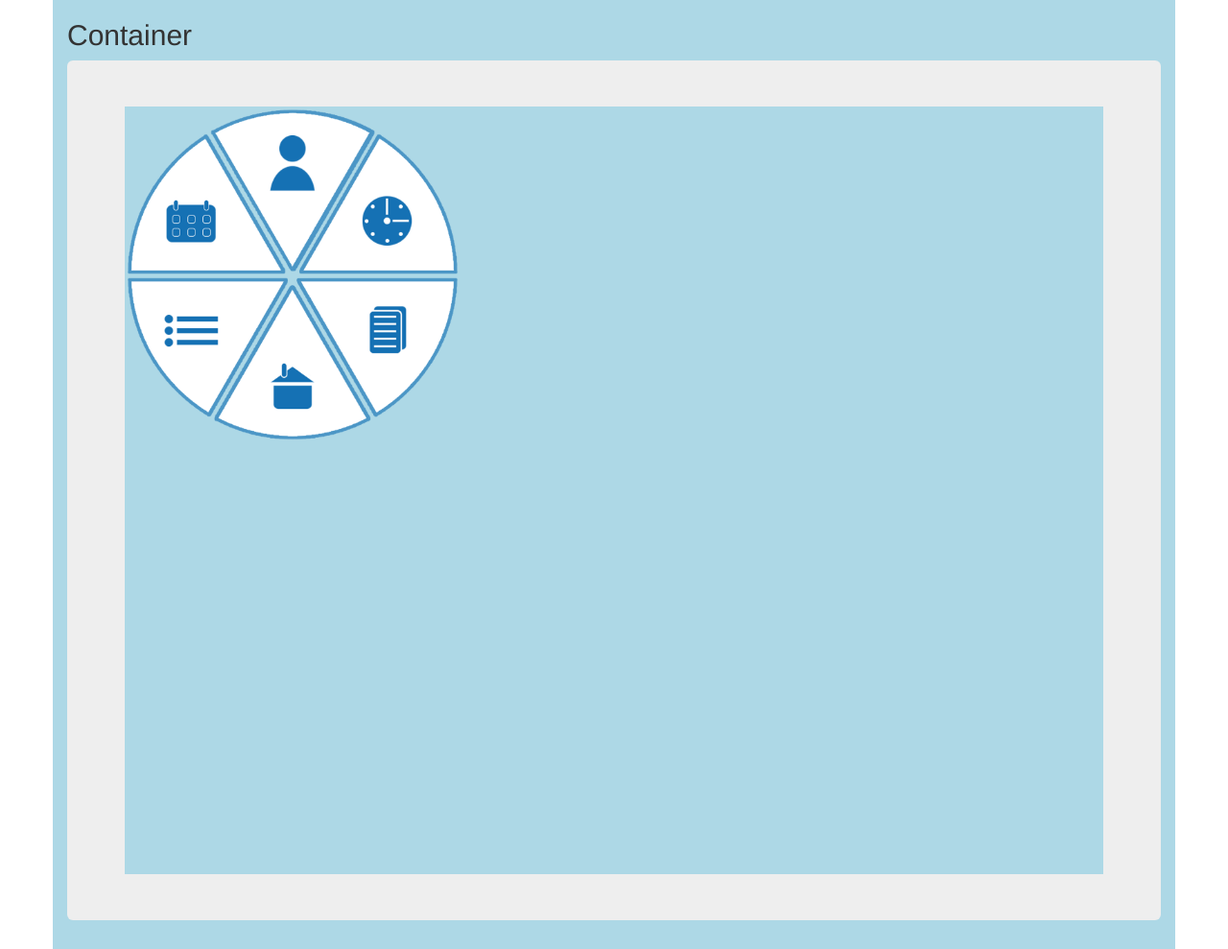
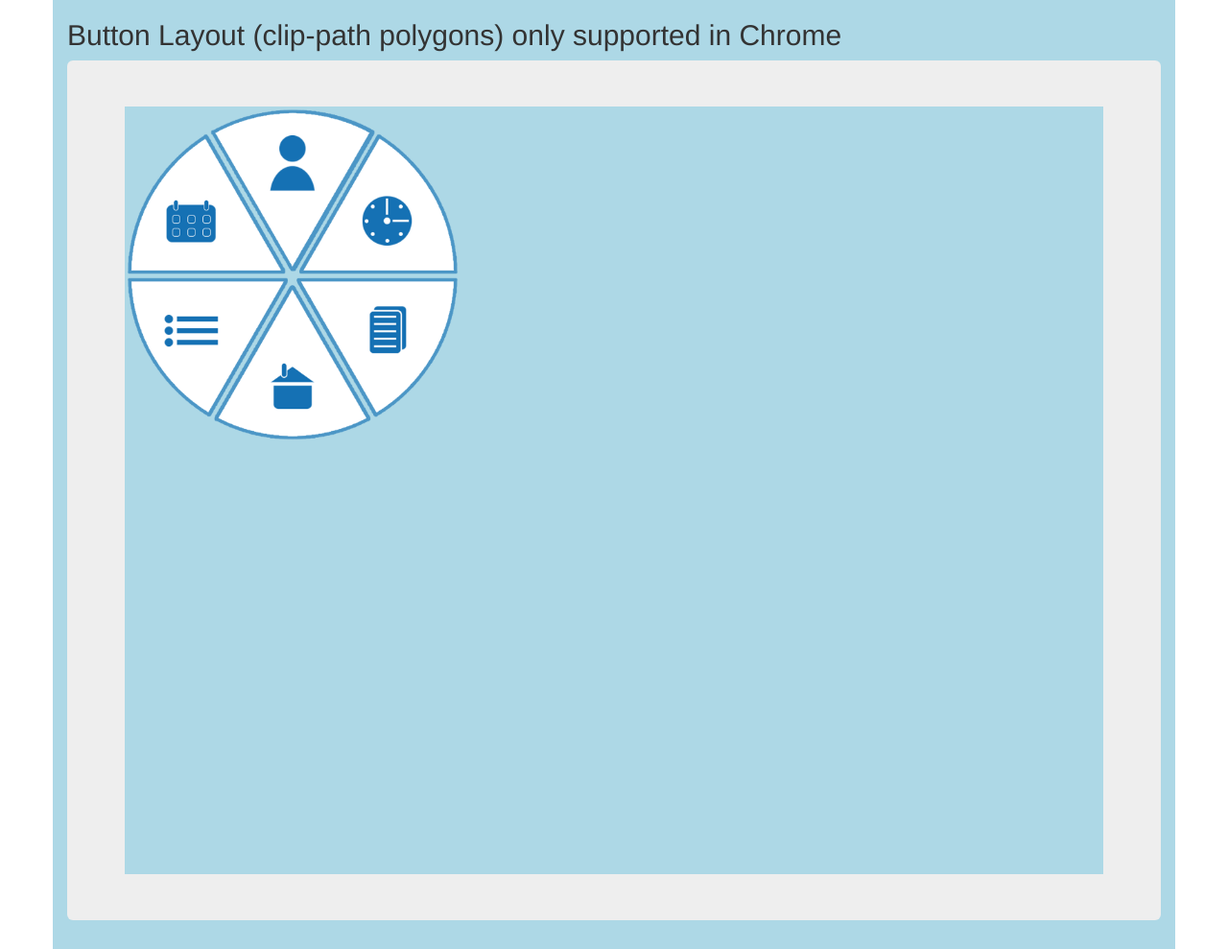
Before and after one commit to mwilde345/designWebsite, a plain HTML site: page index.html in a window 1280 px wide. Shown: the whole page at 96% size. Drawn offline with nearby package versions, Linux system fonts and the light colour scheme.

Commit message:
instructions

```diff
--- a/index.html
+++ b/index.html
@@ -8,7 +8,7 @@
 </head>
 <body>
 	<div class="container">
-		<h2>Container</h2>
+		<h2>Button Layout (clip-path polygons) only supported in Chrome</h2>
 		<div class="jumbotron">
 			<div style="height:100%" >
 			<a href="#"><img class="menu-img" style="clip-path: polygon(9% 18%, 25% 6%, 52% 51%, 0 51%, 1% 34%);" src="./images/Calendar.png" /></a>
```
